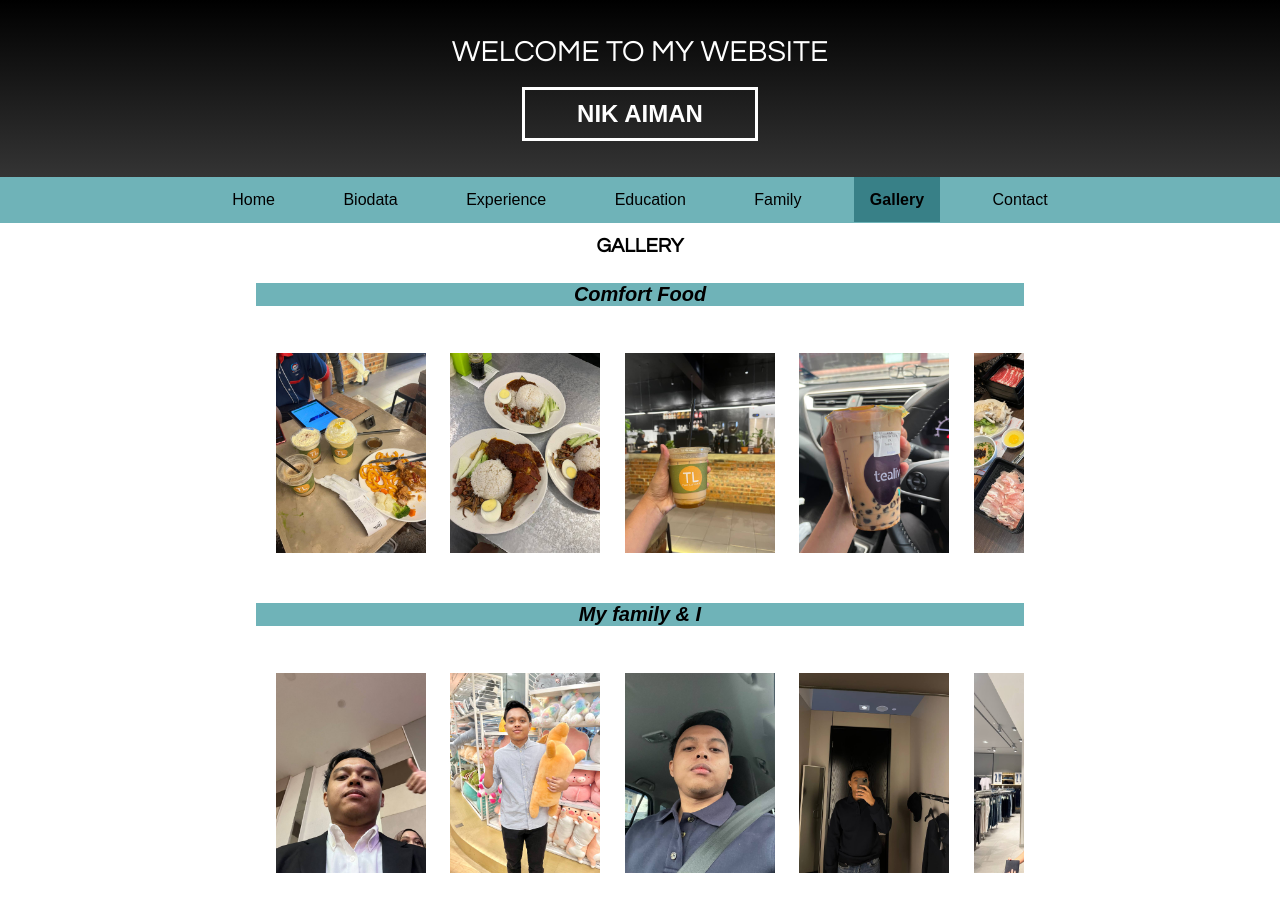
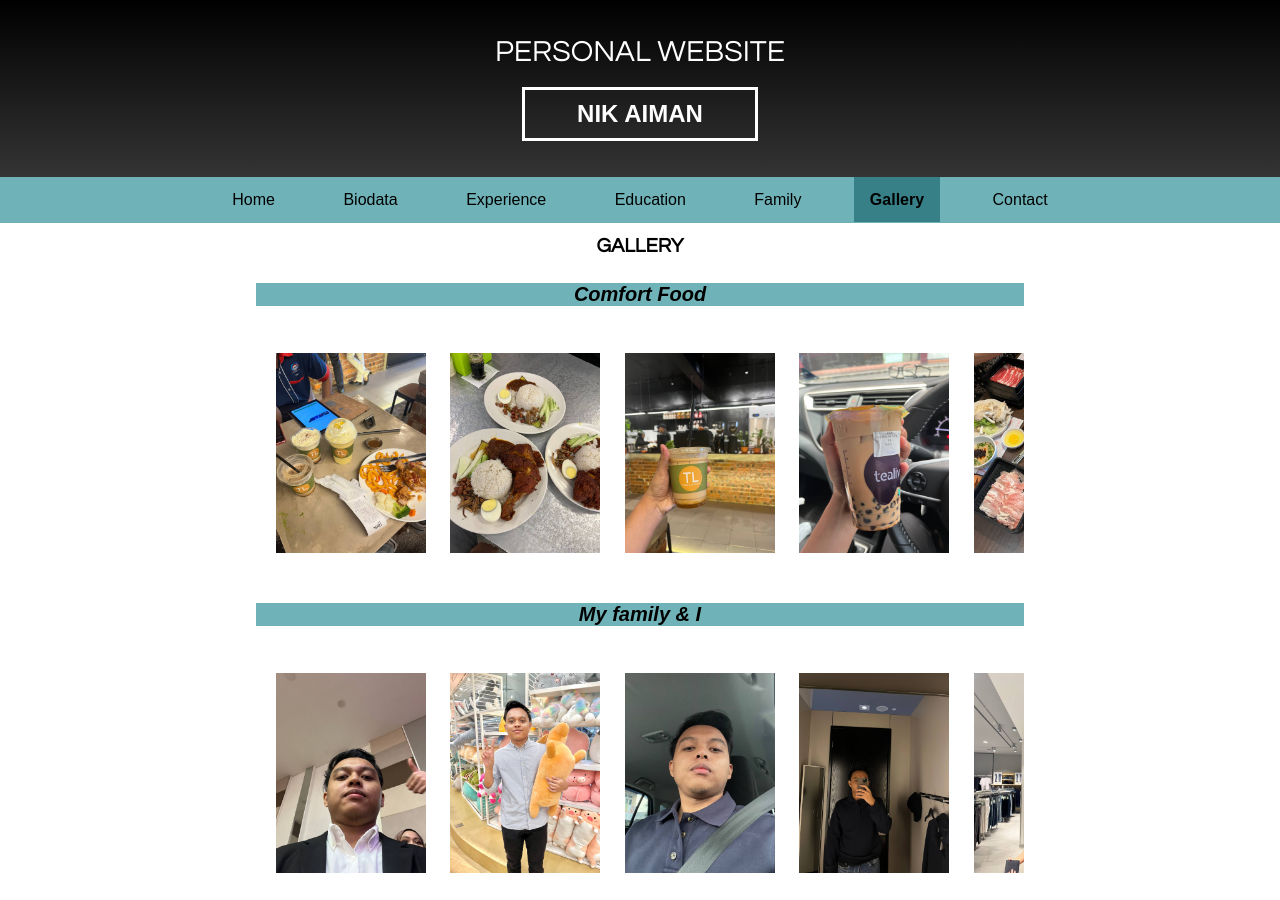
Before and after one commit to nikaimann/mypersonalwebsite, a plain HTML site: page gallery.html in a window 1280 px wide. Shown: the top 900 px of the page. Drawn offline with Linux system fonts and the light colour scheme.

Commit message:
gallery.html

```diff
--- a/gallery.html
+++ b/gallery.html
@@ -10,7 +10,7 @@
 
 <body>
         <header>
-        <h1 style="font-size: 30px;" >WELCOME TO MY WEBSITE</h1>
+        <h1 style="font-size: 30px;" >PERSONAL WEBSITE</h1>
         <center><h2><a href="index.html" style="text-align: center;">NIK AIMAN</a></h2></center>
         </header>
 
```
